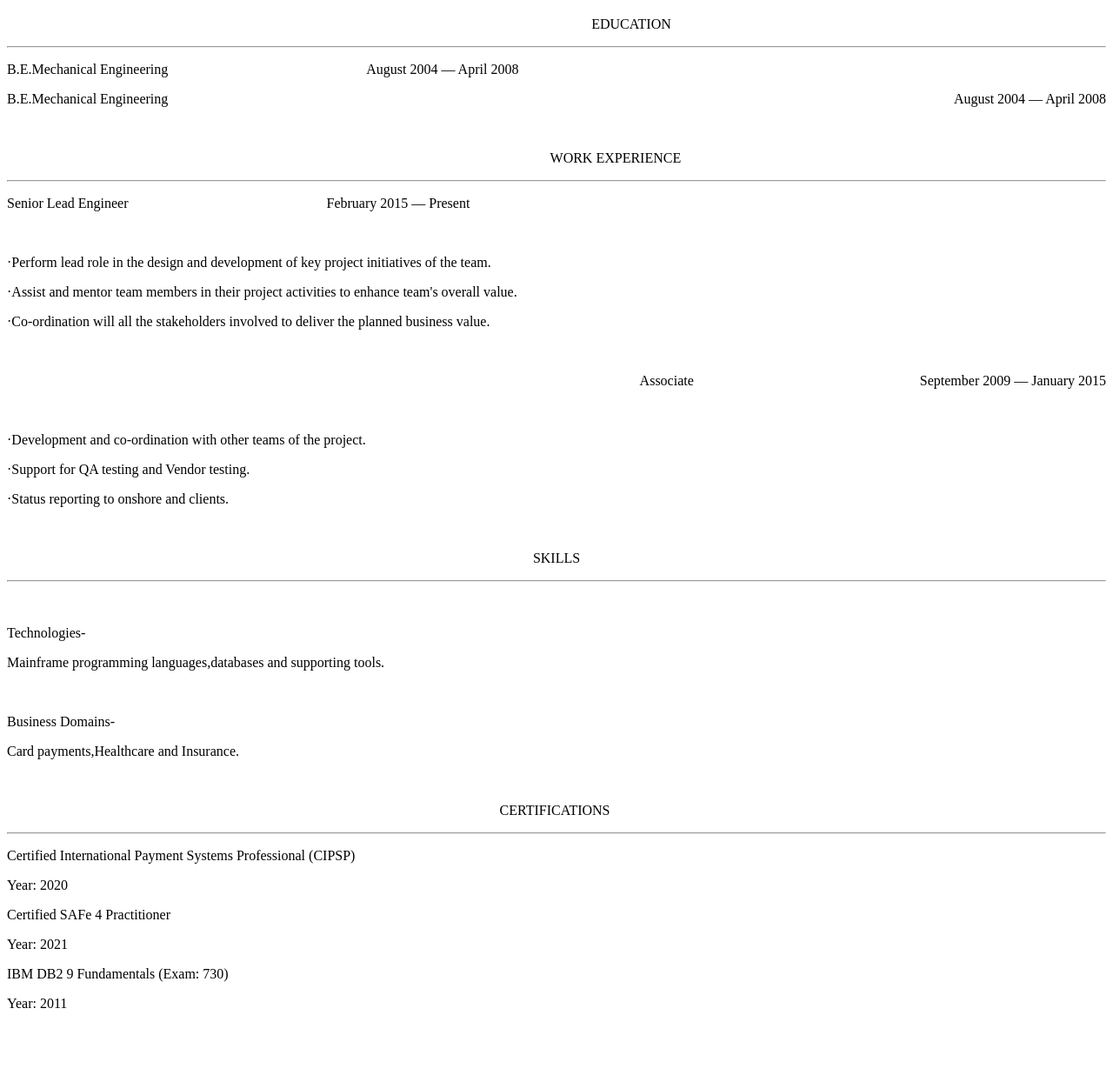
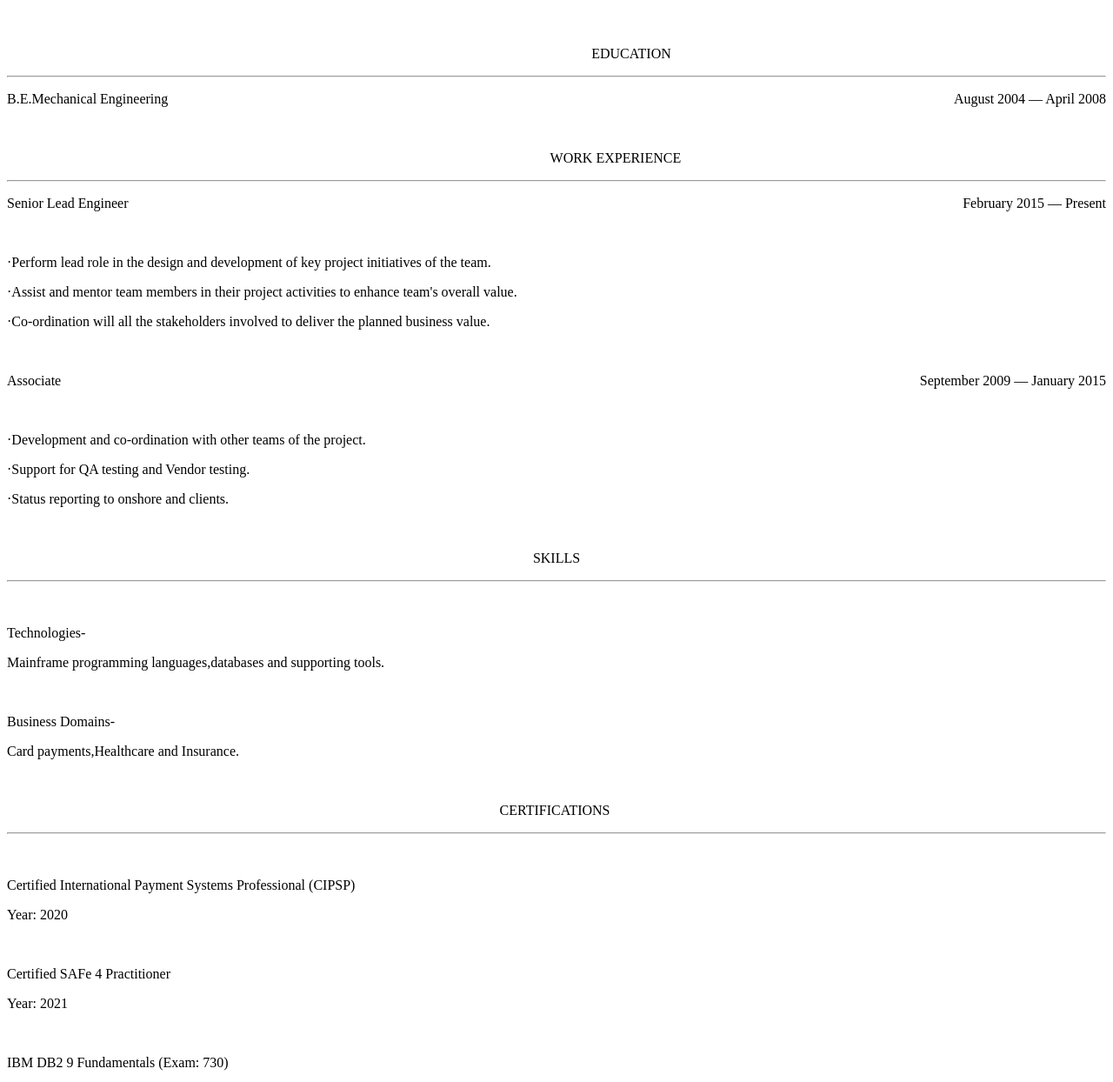
Before and after one commit to ss-acc/ss-acc.github.io, a plain HTML site: page index.html in a window 1280 px wide. Shown: the part 47-1291 px from the top of the page at 87% size. Drawn offline with Linux system fonts and the light colour scheme.

Commit message:
Update index.html

```diff
--- a/index.html
+++ b/index.html
@@ -1,7 +1,7 @@
 <h1 style="text-align: center;">&nbsp; &nbsp; &nbsp; &nbsp; &nbsp; &nbsp; &nbsp; &nbsp; &nbsp; &nbsp; &nbsp; &nbsp; &nbsp; &nbsp; &nbsp; &nbsp;<strong>&nbsp;Soma Sundaram Paramasivan</strong></h1>
+<p><br></p>
 <p style="text-align: center;">&nbsp; &nbsp; &nbsp; &nbsp; &nbsp; &nbsp; &nbsp; &nbsp; &nbsp; &nbsp; &nbsp; &nbsp; &nbsp; &nbsp; &nbsp; &nbsp; &nbsp; &nbsp; &nbsp; &nbsp; &nbsp; &nbsp; &nbsp;EDUCATION &nbsp;</p>
 <hr>
-<p style="text-align: left;">B.E.Mechanical Engineering &nbsp; &nbsp; &nbsp; &nbsp; &nbsp; &nbsp; &nbsp; &nbsp; &nbsp; &nbsp; &nbsp; &nbsp; &nbsp; &nbsp; &nbsp; &nbsp; &nbsp; &nbsp; &nbsp; &nbsp; &nbsp; &nbsp;&nbsp; &nbsp; &nbsp; &nbsp; &nbsp; &nbsp; &nbsp;August 2004 &mdash; April 2008</p>
 <p style="text-align:left;">
     B.E.Mechanical Engineering
     <span style="float:right;">
@@ -11,13 +11,23 @@
 <p><br></p>
 <p style="text-align: center;">&nbsp; &nbsp; &nbsp; &nbsp; &nbsp; &nbsp; &nbsp; &nbsp; &nbsp; &nbsp; &nbsp; &nbsp; &nbsp; &nbsp; &nbsp; &nbsp; &nbsp; &nbsp; WORK EXPERIENCE &nbsp;</p>
 <hr>
-<p style="text-align: left;">Senior Lead Engineer &nbsp; &nbsp; &nbsp; &nbsp; &nbsp; &nbsp; &nbsp; &nbsp; &nbsp; &nbsp; &nbsp; &nbsp; &nbsp; &nbsp; &nbsp; &nbsp; &nbsp; &nbsp; &nbsp; &nbsp; &nbsp; &nbsp; &nbsp; &nbsp; &nbsp; &nbsp; &nbsp; &nbsp; February 2015 &mdash; Present</p>
+<p style="text-align:left;">
+    Senior Lead Engineer
+    <span style="float:right;">
+        February 2015 — Present
+    </span>
+</p>
 <p style="text-align: left;"><br></p>
 <p style="text-align: left;">&middot;Perform lead role in the design and development of key project initiatives of the team.&nbsp;</p>
 <p style="text-align: left;">&middot;Assist and mentor team members in their project activities to enhance team&apos;s overall value.&nbsp;</p>
 <p style="text-align: left;">&middot;Co-ordination will all the stakeholders involved to deliver the planned business value.</p>
 <p style="text-align: right;"><br></p>
-<p style="text-align: right;">Associate &nbsp; &nbsp; &nbsp; &nbsp; &nbsp; &nbsp; &nbsp; &nbsp; &nbsp; &nbsp; &nbsp; &nbsp; &nbsp; &nbsp; &nbsp; &nbsp; &nbsp; &nbsp; &nbsp; &nbsp; &nbsp; &nbsp; &nbsp; &nbsp; &nbsp; &nbsp; &nbsp; &nbsp; &nbsp; &nbsp; &nbsp; &nbsp; September 2009 &mdash; January 2015</p>
+<p style="text-align:left;">
+    Associate
+    <span style="float:right;">
+        September 2009 — January 2015
+    </span>
+</p>
 <p style="text-align: left;"><br></p>
 <p style="text-align: left;"><span style='color: rgb(0, 0, 0); font-family: "Times New Roman"; font-size: medium; font-style: normal; font-variant-ligatures: normal; font-variant-caps: normal; font-weight: 400; letter-spacing: normal; orphans: 2; text-align: left; text-indent: 0px; text-transform: none; white-space: normal; widows: 2; word-spacing: 0px; -webkit-text-stroke-width: 0px; text-decoration-thickness: initial; text-decoration-style: initial; text-decoration-color: initial; display: inline !important; float: none;'>&middot;</span>Development and co-ordination with other teams of the project.&nbsp;</p>
 <p style="text-align: left;">&middot;Support for QA testing and Vendor testing.&nbsp;</p>
@@ -34,10 +44,13 @@
 <p style="text-align: center;"><br></p>
 <p style="text-align: center;">CERTIFICATIONS&nbsp;</p>
 <hr>
+<p><br></p>
 <p>Certified International Payment Systems Professional (CIPSP)&nbsp;</p>
 <p>Year: 2020</p>
+<p><br></p>
 <p>Certified SAFe 4 Practitioner&nbsp;</p>
 <p>Year: 2021</p>
+<p><br></p>
 <p>IBM DB2 9 Fundamentals (Exam: 730)&nbsp;</p>
 <p>Year: 2011</p>
 <p><br></p>
```
